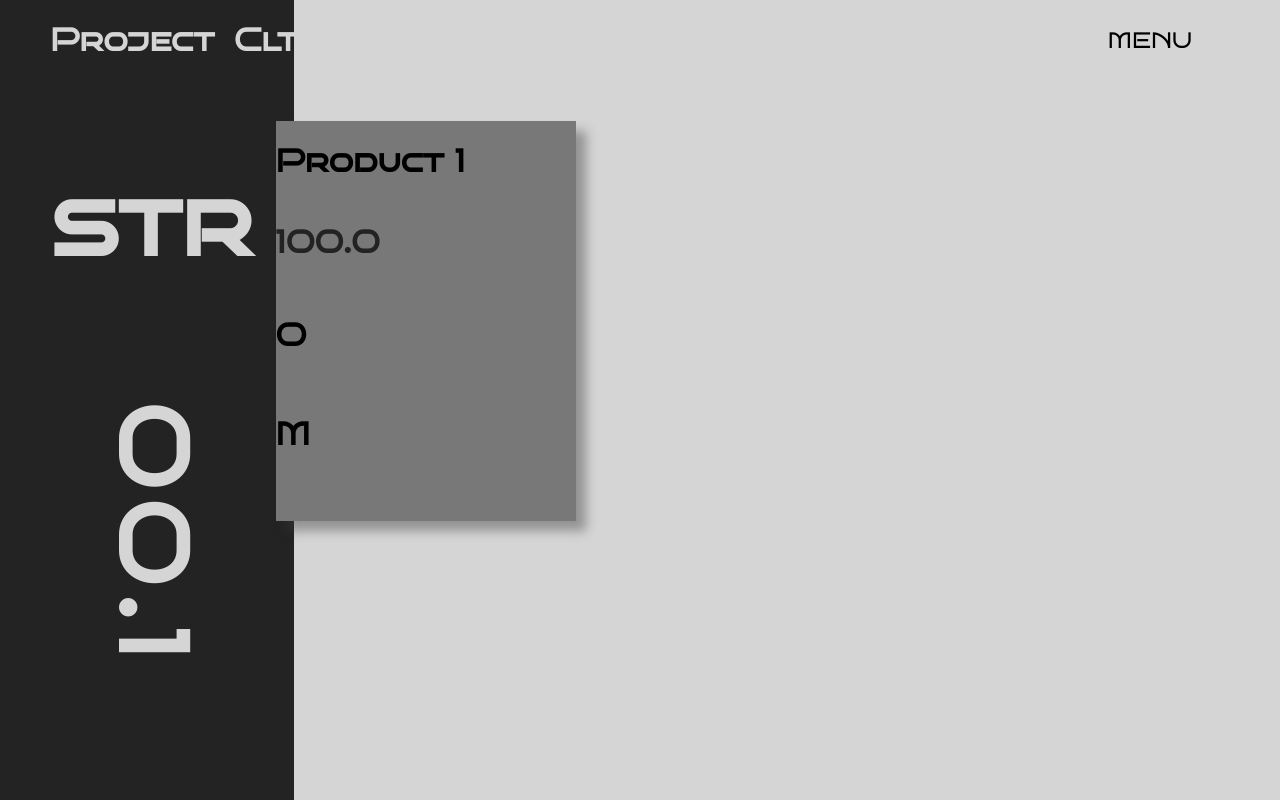
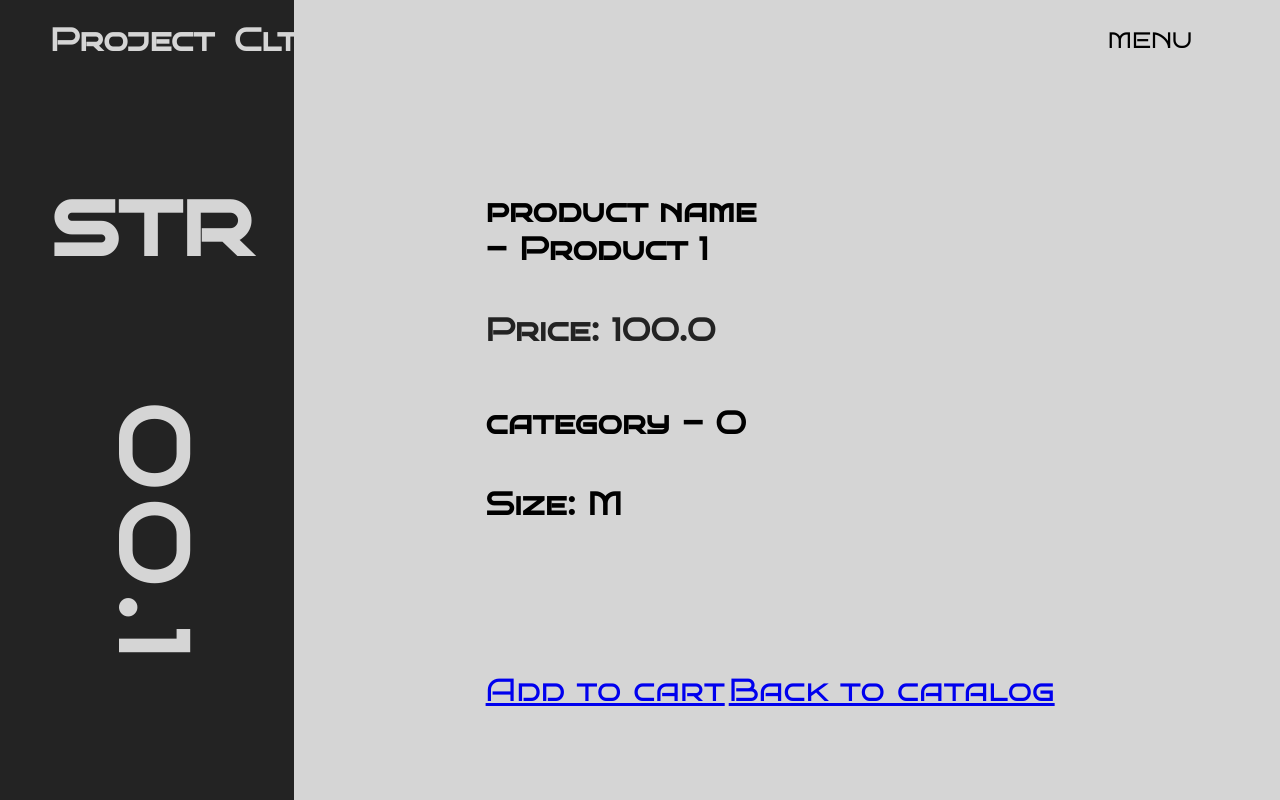
Before and after one commit to Tut1tam/ClothingStoreDjango, a Django app: page /product/1 in a window 1280 px wide. Run offline with Django 4.2, Linux system fonts and the light colour scheme; data comes from the database, SQL or seed files in the repository.

Commit message:
UPD product

```diff
--- a/Store/templates/Store/product.html
+++ b/Store/templates/Store/product.html
@@ -44,23 +44,33 @@
           <h1>00.1</h1>
         </div>
       </div>
-      <div class="product">
+      <div class="main-container-right">
+        <div class="about-product">
           <div class="name">
-          <h1>{{product.name}}</h1>
+            <h1>product name - {{product.name}}</h1>
           </div>
           <div class="price">
-          <h1>{{product.price}}</h1>
+            <h1>Price: {{product.price}}</h1>
           </div>
           <div class="category">
-          <h1>{{product.category}}</h1>
+            <h1>category - {{product.category}}</h1>
           </div>
+          {% if product.image %}
           <div class="img">
-          <img src="{{product.image}}" />
+            <img src="/{{product.image}}" />
           </div>
+          {% endif %}
           <div class="size">
-          <h1>{{product.size}}</h1>
+            <h1>Size: {{product.size}}</h1>
           </div>
+          {% if product.description %}
+          <div class="description">
+            <h1>Description: {{product.description}}</h1>
           </div>
+          {% endif %}
+        </div>
+        <a href="{{product.get_add_to_cart_url}}">Add to cart</a>
+        <a href="{% url 'catalog' %}">Back to catalog</a>
     </div>
   </body>
 </html>
```
Lines whose indentation alone changed are shown as unchanged.
